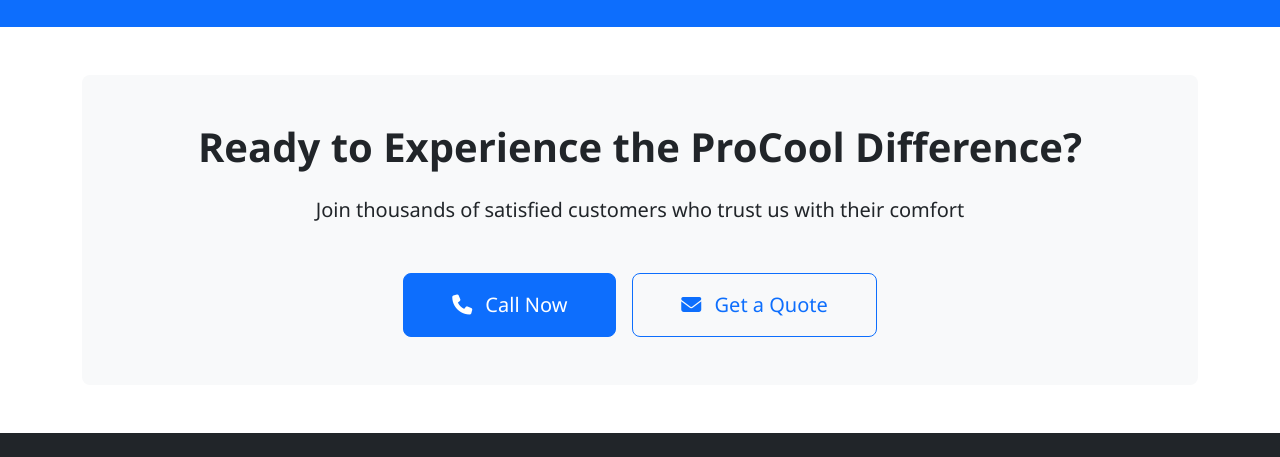
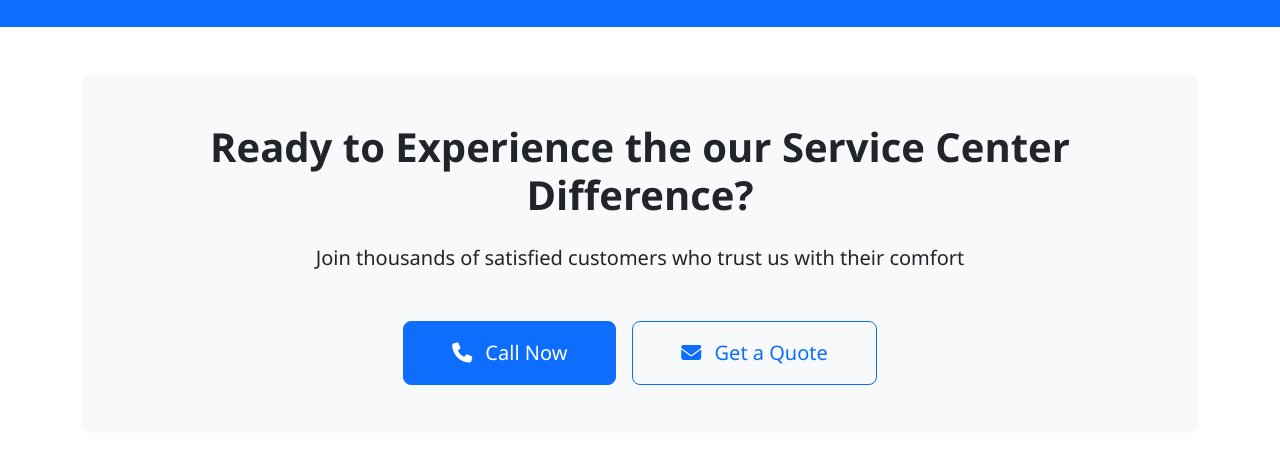
Before and after one commit to sadik786786/ServiceCenter, a plain HTML site: page about.html in a window 1280 px wide. Shown: the part 2080-2537 px from the top of the page. Drawn offline with nearby package versions, Linux system fonts and the light colour scheme.

Commit message:
Update about.html

```diff
--- a/about.html
+++ b/about.html
@@ -196,7 +196,7 @@
     <section class="py-5 py-lg-6">
         <div class="container">
             <div class="bg-light rounded-3 p-5 text-center">
-                <h2 class="display-5 fw-bold mb-4">Ready to Experience the ProCool Difference?</h2>
+                <h2 class="display-5 fw-bold mb-4">Ready to Experience the our Service Center Difference?</h2>
                 <p class="lead mb-5 mx-auto" style="max-width: 700px;">Join thousands of satisfied customers who trust us with their comfort</p>
                 <div class="d-flex flex-column flex-sm-row justify-content-center gap-3">
                     <a href="tel:9967039300" class="btn btn-primary btn-lg px-5 py-3">
```
